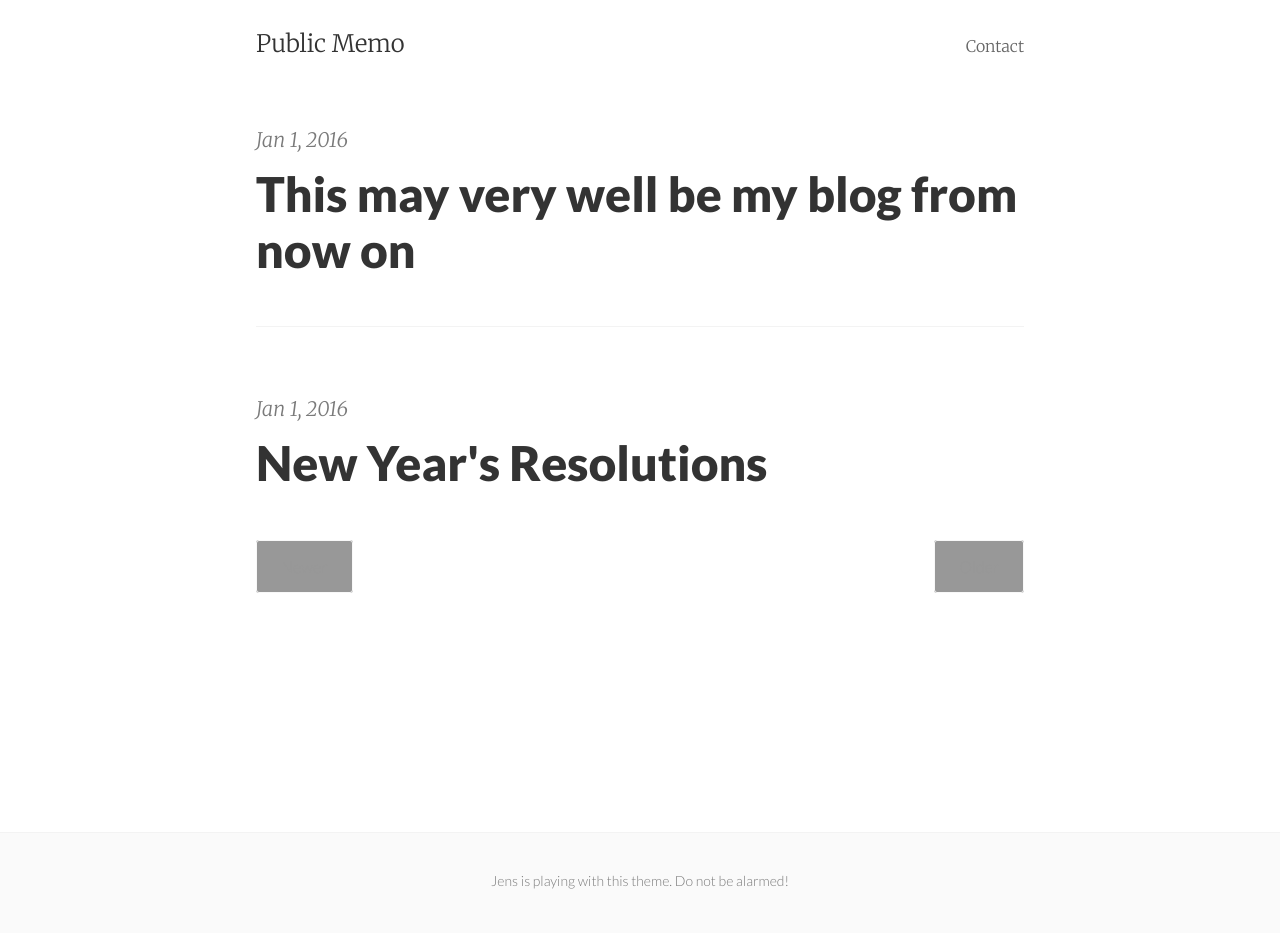
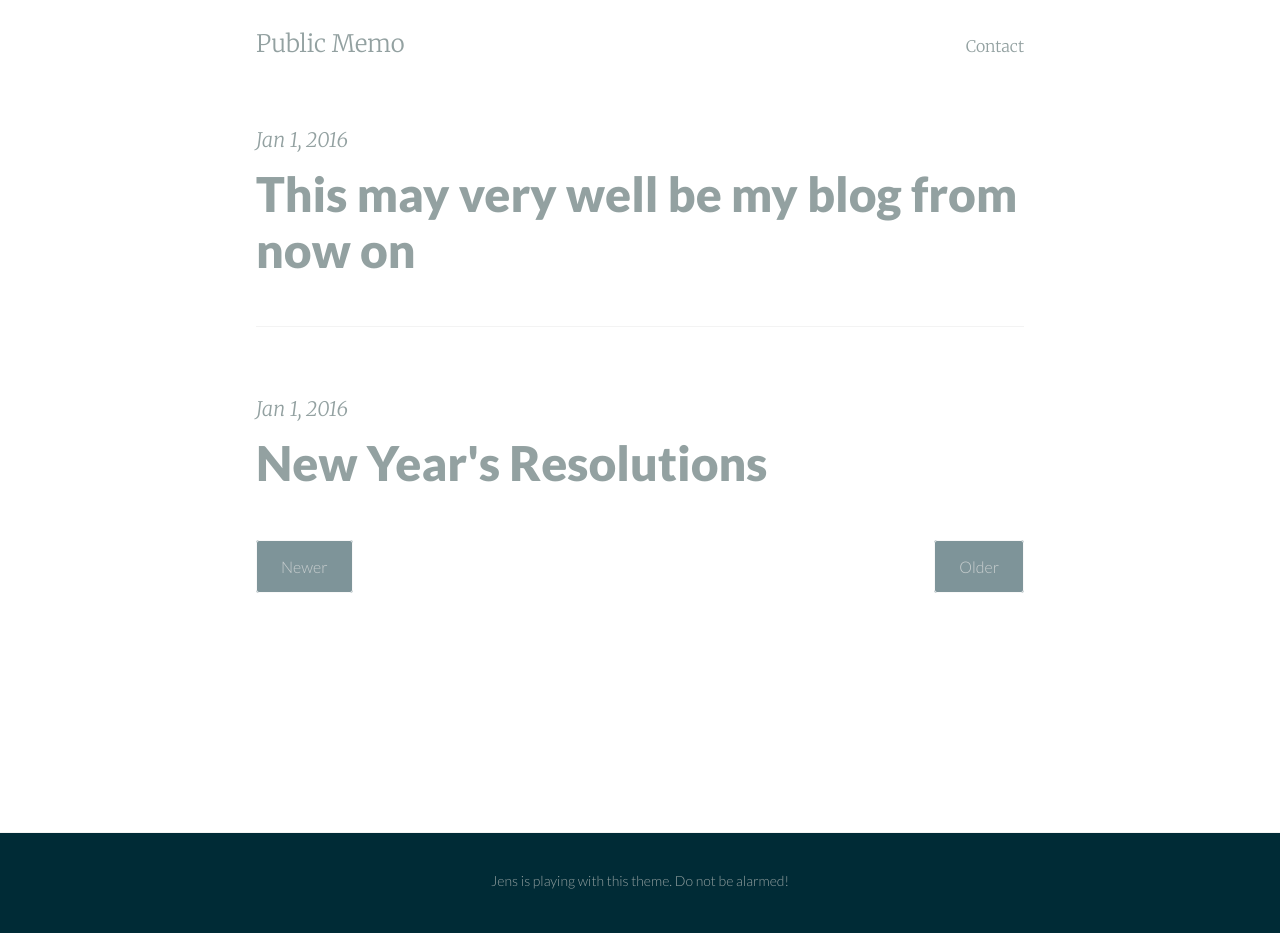
Before and after one commit to ohyran/ohyran.github.io, a Jekyll site: the page built from index.html, in a window 1280 px wide. Built offline with Jekyll 4.4.1, drawn with Linux system fonts in a browser that asks for light colours; the list of posts is cut into pages by our own code.

Commit message:
Update pixyll.css

```diff
--- a/css/pixyll.css
+++ b/css/pixyll.css
@@ -57,19 +57,19 @@ body {
 }
 
 .site-header a {
-  color: #333;
+  color: #93a1a1;
   font-weight: 300;
 }
 
 .site-header nav a {
   font-size: 16px;
-  color: #666;
+  color: #93a1a1;
 }
 
 .site-header nav a:hover {
-  color: #444;
+  color: #93a1a1;
   opacity: 1;
-  border-bottom: 2px solid #444;
+  border-bottom: 2px solid #93a1a1;
 }
 
 .site-nav a + a {
@@ -107,7 +107,7 @@ body {
 .post-link .post-title {
   margin-top: 0;
   font-weight: 600;
-  color: #333;
+  color: #93a1a1;
 }
 
 .pagination,
@@ -122,10 +122,10 @@ body {
   -webkit-transition: all 0.2s ease-in-out;
   -moz-transition: all 0.2s ease-in-out;
   transition: all 0.2s ease-in-out;
-  background: #333;
+  background: #002b36;
   border-radius: 0.1875em;
   border: 1px solid #f3f3f3;
-  color: #333333;
+  color: #93a1a1;
   padding: 1rem 1.5rem;
 }
 
@@ -134,12 +134,12 @@ body {
 }
 
 .pagination a:hover, .pagination a:focus {
-  background: white;
-  color: #477dca;
+  background: ##002b36;
+  color: #93a1a1;
 }
 
 .pagination a:active {
-  background: #f7f7f7;
+  background: ##002b36;
 }
 
 .wrap .measure {
@@ -153,7 +153,7 @@ body {
   font-weight: 300;
   margin: 0;
   padding: .25rem 0;
-  color: #7a7a7a;
+  color: #93a1a1;
   font-style: italic;
 }
 
@@ -165,14 +165,14 @@ body {
 
 .button-disabled {
   opacity: 0.55;
-  background-color: #999;
+  background-color: ##002b36;
 }
 
 .button-disabled:hover,
 .button-disabled:active,
 .button-disabled:focus {
   cursor: not-allowed;
-  background-color: #999;
+  background-color: ##002b36;
 }
 
 form {
@@ -188,7 +188,7 @@ textarea.input {
 p {
   font-weight: 300;
   line-height: 1.95rem;
-  color: #333;
+  color: #93a1a1;
 }
 
 pre, code {
@@ -196,7 +196,7 @@ pre, code {
 }
 
 code {
-  color: #7a7a7a;
+  color: #93a1a1;
 }
 
 pre {
@@ -221,8 +221,8 @@ blockquote {
 blockquote footer {
   font-size: .85rem;
   font-style: normal;
-  background-color: #fff;
-  color: #7a7a7a;
+  background-color: ##002b36;
+  color: #93a1a1;
   border-color: transparent;
 }
 
@@ -350,8 +350,8 @@ footer {
 
 footer,
 footer .wrap {
-  color: #7a7a7a;
-  background-color: #fafafa;
+  color: #93a1a1;
+  background-color: #002b36;
   font-family: 'Lato', 'Helvetica Neue', Helvetica, sans-serif;
   font-weight: 300;
   clear: both;
```
